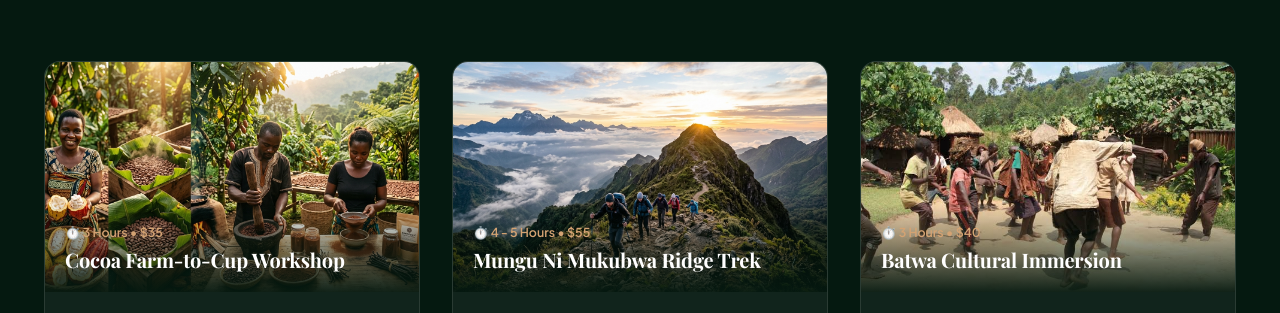
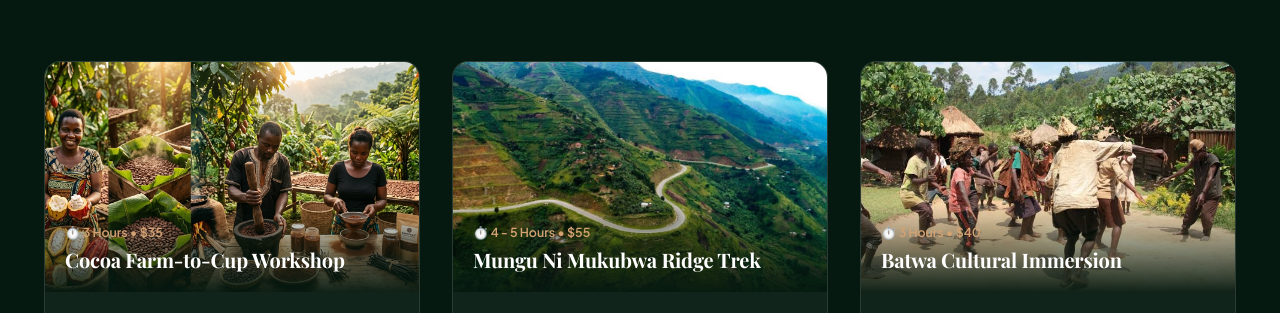
Before and after one commit to Varos14/kyambu-resort, a website built with Vite: page index.html in a window 1280 px wide. Shown: the part 7000-7313 px from the top of the page. Built offline with nearby package versions, Linux system fonts and the light colour scheme; a web font is replaced by a local one.

Commit message:
updated the treking image

```diff
--- a/index.html
+++ b/index.html
@@ -688,7 +688,7 @@
 
         <div class="exp-card" data-animate="fade-up" data-delay="100">
           <div class="exp-img-box">
-            <img src="/images/mungu.jpg" alt="Mungu Ni Mukubwa Mountain Hike" />
+            <img src="/images/treking.jpeg" alt="Mungu Ni Mukubwa Mountain Hike" />
             <div class="exp-overlay-text">
               <span class="exp-duration">⏱️ 4 - 5 Hours • $55</span>
               <h3>Mungu Ni Mukubwa Ridge Trek</h3>
```
